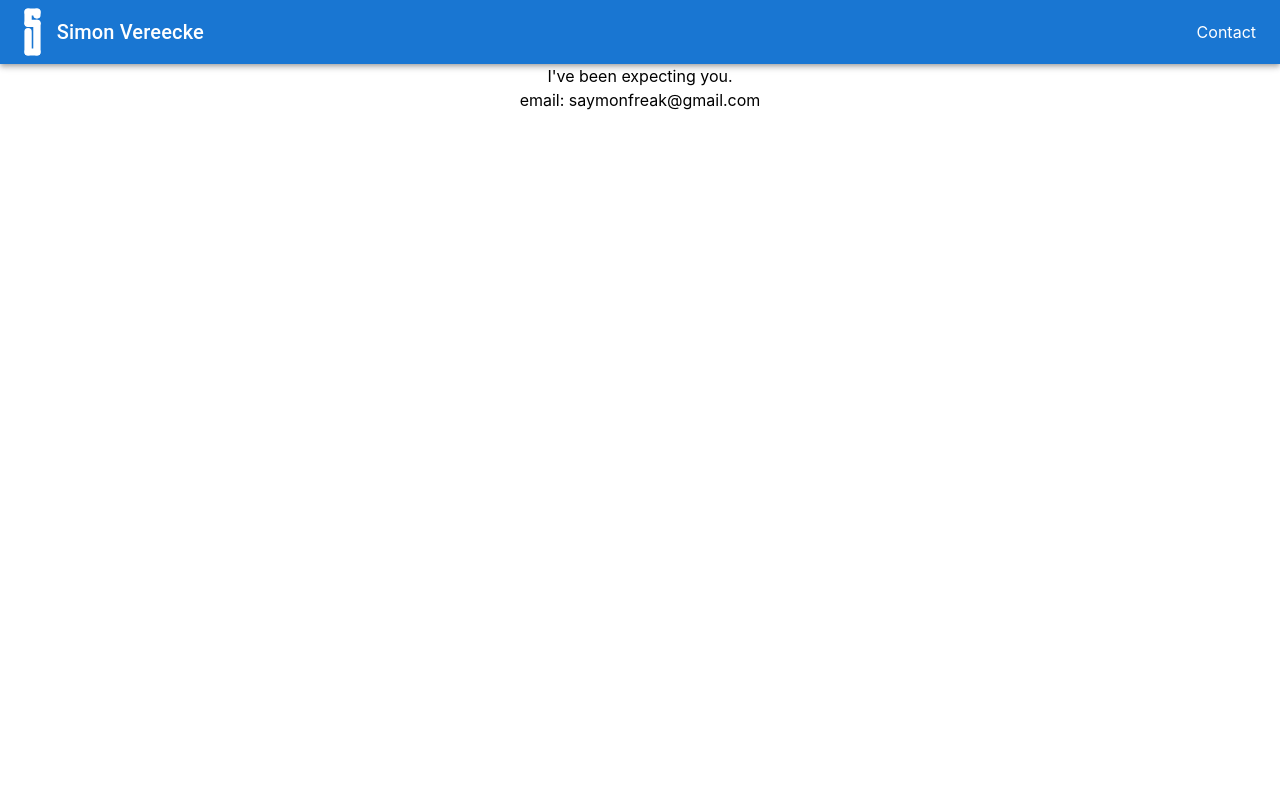
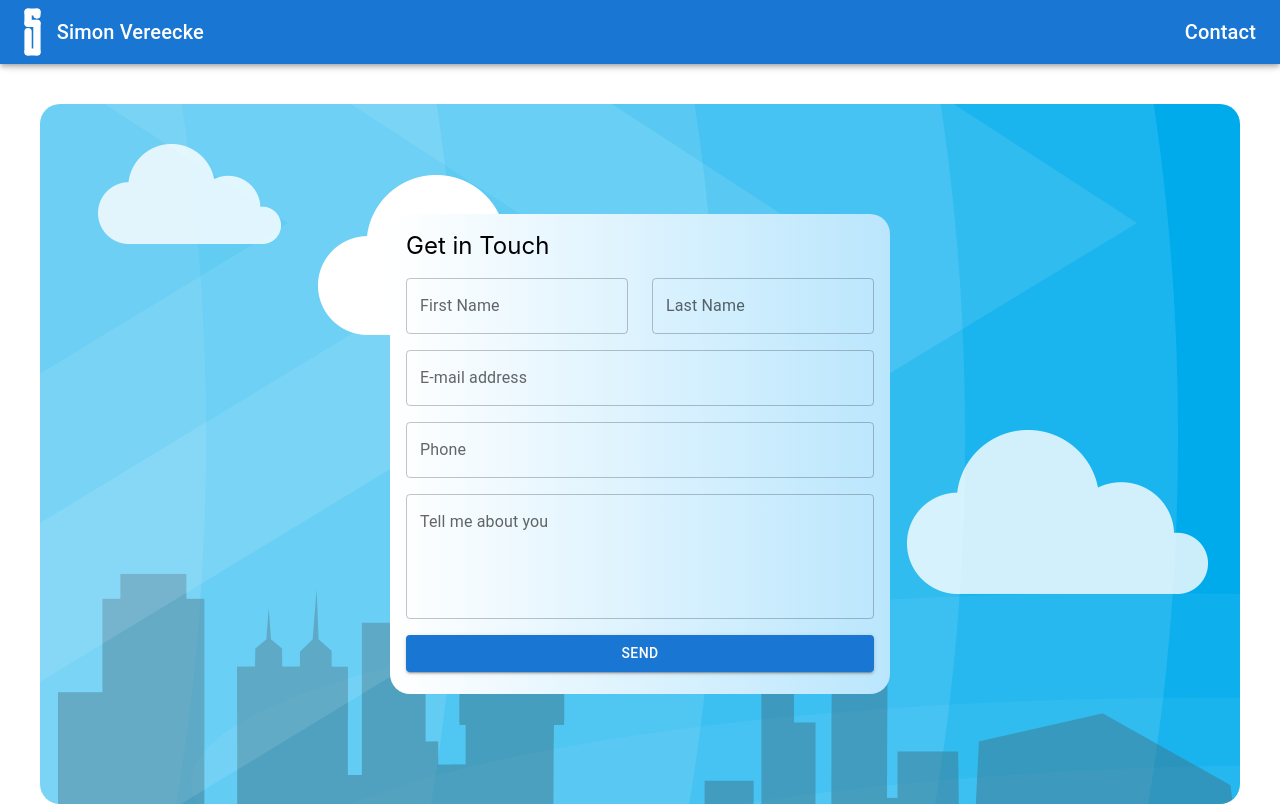
Before and after one commit to Simplify4Me2/my-awesome-website, a React (Vite) app in the folder my-resume-react-app/: page /contact in a window 1280 px wide. Built offline with nearby package versions, Linux system fonts and the light colour scheme.

Commit message:
basic contact page

```diff
--- a/my-resume-react-app/src/components/header.tsx
+++ b/my-resume-react-app/src/components/header.tsx
@@ -3,19 +3,28 @@ import { Link } from "react-router-dom";
 
 export function Header() {
   return (
-    <Box sx={{
-      flexGrow: 1,
-      background: 'primary'
-     }} className="sticky top-0 z-50">
+    <Box
+      sx={{
+        flexGrow: 1,
+        background: "primary",
+      }}
+      className="sticky top-0 z-50"
+    >
       <AppBar position="static">
         <Toolbar>
-          <img src="/logo.svg" className="h-12 pr-4" />
           <Typography variant="h6" component="div" sx={{ flexGrow: 1 }}>
-            <Link to="/">Simon Vereecke</Link>
+            <Link to="/" className="flex flex-row items-center">
+              <img src="/logo.svg" className="h-12 pr-4" />
+              <span>Simon Vereecke</span>
+            </Link>
           </Typography>
-          <Link to="/contact" color="inherit">Contact</Link>
+          <Typography variant="h6">
+            <Link to="/contact" color="inherit">
+              Contact
+            </Link>
+          </Typography>
         </Toolbar>
       </AppBar>
     </Box>
   );
-};
+}
--- a/my-resume-react-app/src/contact/contact.tsx
+++ b/my-resume-react-app/src/contact/contact.tsx
@@ -1,13 +1,50 @@
 import React from "react";
 import { Header } from "../components/header";
+import { Box, Button, Stack, TextField } from "@mui/material";
 
 export function Contact() {
   return (
     <>
       <Header />
       <div className="flex flex-col justify-center items-center">
-        <h1>I've been expecting you.</h1>
-        <span>email: <a href="mailto:saymonfreak@gmail.com">saymonfreak@gmail.com</a></span>
+        {/* <h1>I've been expecting you.</h1>
+        <span>
+          email:{" "}
+          <a href="mailto:saymonfreak@gmail.com">saymonfreak@gmail.com</a>
+        </span> */}
+        <Box
+          sx={{
+            width: 1200,
+            height: 700,
+            backgroundColor: "primary.light",
+            backgroundImage: "url(/contact_background.png)",
+            borderRadius: 5
+          }}
+          className="flex justify-center items-center mt-10"
+        >
+          <Box
+            sx={{
+              width: 500,
+              height: 480,
+              backgroundColor: "white",
+              opacity: 80,
+              borderRadius: 5
+            }}
+            className="bg-gradient-to-l from-sky-200 to-transparent"
+          >
+            <Stack spacing={2} padding={2}>
+              <h1>Get in Touch</h1>
+              <Stack direction="row" spacing={3}>
+                <TextField label="First Name" variant="outlined" />
+                <TextField label="Last Name" />
+              </Stack>
+                <TextField label="E-mail address" type="email" />
+                <TextField label="Phone" type="tel" />
+                <TextField label="Tell me about you" multiline minRows={4} maxRows={5}/>
+                <Button variant="contained" >Send</Button>
+            </Stack>
+          </Box>
+        </Box>
       </div>
     </>
   );
--- a/my-resume-react-app/src/home/portfolio.tsx
+++ b/my-resume-react-app/src/home/portfolio.tsx
@@ -1,4 +1,4 @@
-import { Card, CardContent, Container, Paper } from "@mui/material";
+import { Card } from "@mui/material";
 import React from "react";
 import { Link } from "react-router-dom";
 
--- a/my-resume-react-app/src/index.css
+++ b/my-resume-react-app/src/index.css
@@ -1,6 +1,12 @@
 @tailwind base;
 @tailwind components;
 @tailwind utilities;
+
+@layer base {
+  h1 {
+    @apply text-2xl;
+  }
+}
 
 body {
   margin: 0;
```
Also changed, not shown: my-resume-react-app/public/contact_background.png (added).
